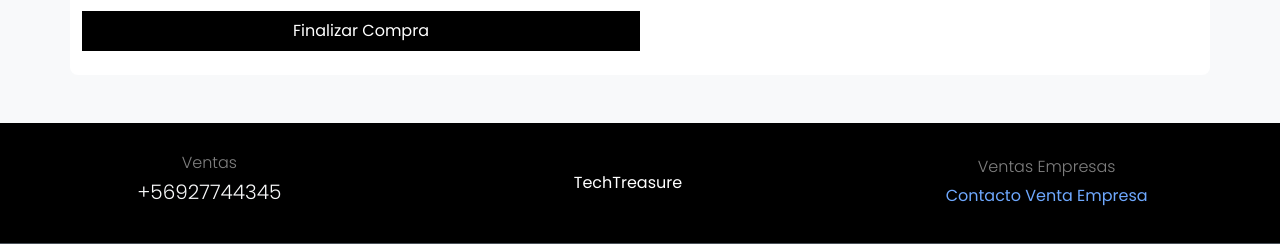
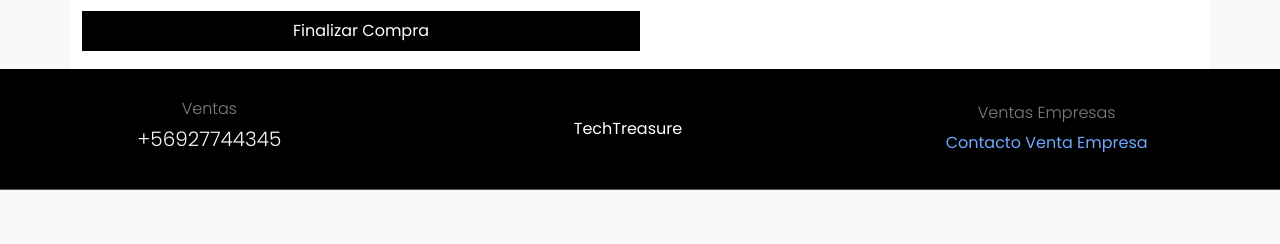
Before and after one commit to AndressAlonso/Ferremas, a Django app: page /carrito in a window 1280 px wide. Shown: the part 610-854 px from the top of the page. After the commit the page ends 800 px from the top, so only its background shows below. Run offline with Django 4.2, Linux system fonts and the light colour scheme.

Commit message:
footer arreglado

```diff
--- a/core/static/css/font.css
+++ b/core/static/css/font.css
@@ -4,3 +4,7 @@
 ::-webkit-scrollbar {
     display: none;
 }
+
+main{
+    padding-bottom: 6em;
+}
--- a/core/static/css/plantilla.css
+++ b/core/static/css/plantilla.css
@@ -15,3 +15,20 @@ display: none;
 #contraseñaolvidada{
     display: none;
 }
+
+
+html {
+    min-height: 100%;
+    position: relative;
+  }
+  body {
+    margin: 0;
+    margin-bottom: 40px;
+  }
+  #footer {
+    background-color: black;
+    position: absolute;
+    bottom: 0;
+    width: 100%;
+    color: white;
+  }
--- a/core/templates/Carrito.html
+++ b/core/templates/Carrito.html
@@ -1,7 +1,7 @@
 {% extends "plantilla.html" %}
 {% load static %}
 {% block content %}
-<div class="container mt-5 bg-white rounded-3 pt-4 pb-4 mb-5">
+<main class="container mt-5 bg-white rounded-3 pt-4 pb-4 mb-5">
 
   <h2 class=""><svg class="m-1" xmlns="http://www.w3.org/2000/svg" width="40" height="40" viewBox="0 0 22 20"
       fill="#7A7A7A">
@@ -43,7 +43,7 @@
   <div class="d-grid gap-2 col-6 mt-3">
     <button class="btn border border-black bg-black text-white border-2 border-end-0 border-start-0 rounded-0" type="button">Finalizar Compra</button>
   </div>
-</div>
+</main>
   <script src="https://cdn.jsdelivr.net/npm/bootstrap@5.3.3/dist/js/bootstrap.bundle.min.js"
   integrity="sha384-YvpcrYf0tY3lHB60NNkmXc5s9fDVZLESaAA55NDzOxhy9GkcIdslK1eN7N6jIeHz"
   crossorigin="anonymous"></script>
--- a/core/templates/Login.html
+++ b/core/templates/Login.html
@@ -5,8 +5,7 @@
 {% endblock %}
 
 {% block content %}
-  <div id="form_container" class="container-fluid d-flex justify-content-center align-items-center">
-
+  <main id="form_container" class="container-fluid d-flex justify-content-center align-items-center " >
       <div id="container_form" class="py-3">
         <form method="post" id="form_login" class="w-100 d-flex flex-column justify-content-center align-items-center container gap-2">
           <h4 class="fw-bold">Iniciar Sesion en TechTreasure</h4>
@@ -20,7 +19,7 @@
       </form>
       </div>
 
-  </div>
+    </main>
   <script>
     document.addEventListener('DOMContentLoaded', function () {
       var username = document.getElementById('id_username')
--- a/core/templates/detalle.html
+++ b/core/templates/detalle.html
@@ -1,7 +1,7 @@
 {% extends 'plantilla.html' %}
 {% load static %}
 {% block content %}
-<div class="container my-5">
+<main class="container my-5">
   <div class="card">
       <div class="row g-0">
           <div class="col-md-4">
@@ -43,7 +43,7 @@
           </div>
       </div>
   </div>
-</div>
+</main>
 <script src="https://cdn.jsdelivr.net/npm/bootstrap@5.3.0/dist/js/bootstrap.bundle.min.js"></script>
 <script src="{% static 'js/mindicador.js' %}"></script>
 
--- a/core/templates/index.html
+++ b/core/templates/index.html
@@ -54,7 +54,7 @@
       </div>
     </div>
   </header>
-  <section class="mb-5 d-flex flex-column gap-3">
+  <main class="mb-5 d-flex flex-column gap-3">
     <div id="Recomendaciones-title" class="w-100 border-black border border-1 border-opacity-25 bg-white rounded-4 text-black container pt-3 pb-3 rounded-2 text-center">
       <span class="fw-bold">Te Recomendamos</span>
     </div>
@@ -96,5 +96,5 @@
         {% endfor %}
       </div>
     </div>
-  </section>
+  </main>
 {% endblock %}
--- a/core/templates/plantilla.html
+++ b/core/templates/plantilla.html
@@ -98,7 +98,7 @@
 
     {% endblock %}
 
-    <nav class="navbar text-light bg-black border-bottom py-4" data-bs-theme="dark">
+    <nav id="footer" class="navbar text-light bg-black border-bottom py-4" data-bs-theme="dark">
       <div class="container-fluid text-center">
         <div class="row w-100">
           <div class="col-12 col-md-4 d-flex flex-column justify-content-center align-items-center">
--- a/core/templates/registro.html
+++ b/core/templates/registro.html
@@ -2,7 +2,8 @@
 {% load static %}
 {% block links %} <link rel="stylesheet" href="{% static 'css/registro.css' %}"> {% endblock links %}
 {% block content %}
-<main class="container mt-4 mb-4 rounded-3 bg-white">
+
+<main id="Main_container" class="container mt-4  rounded-3 bg-white" >
   <div id="registro" class="bg-white d-flex container-md flex-column row-gap-3">
     <div id="titulo" class="d-flex border-black border-bottom border-success-subtle pb-3 pt-3">
       <h1 class="fw-bold">
```
Also changed, not shown: db.sqlite3.
